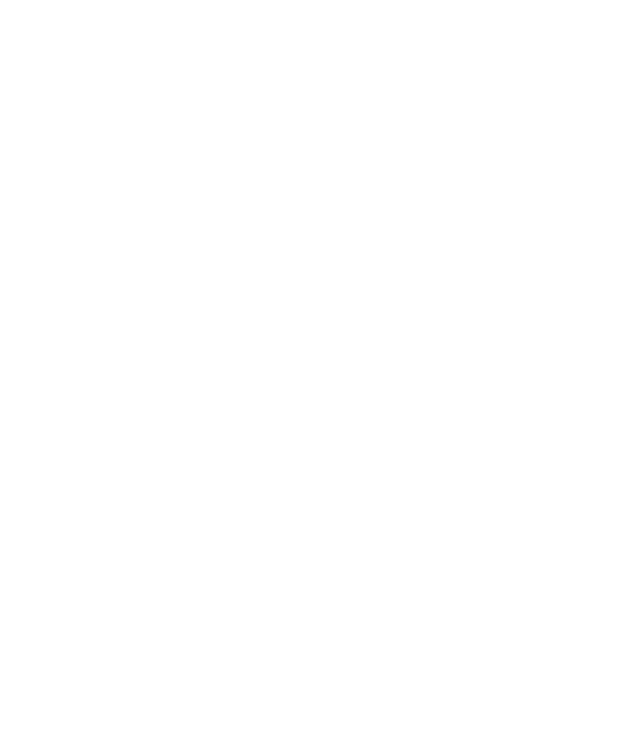
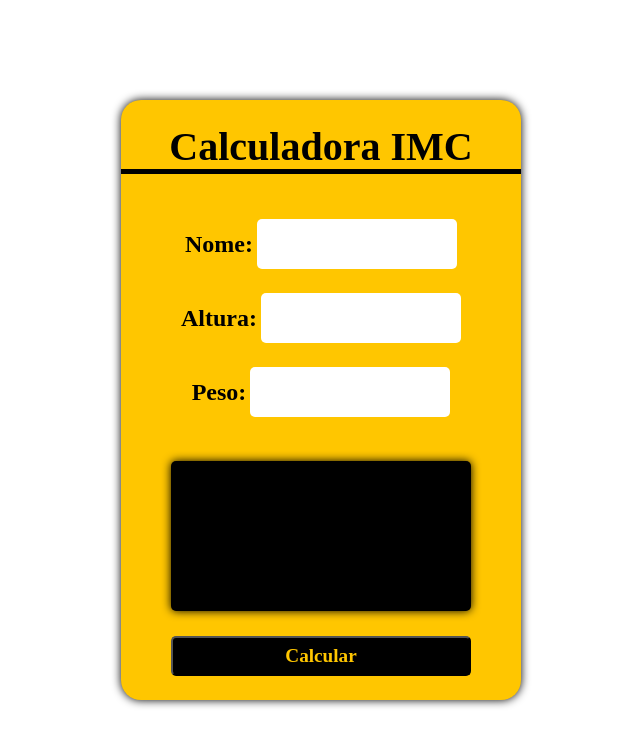
Before and after one commit to jeffynunes09/calculadora, a plain HTML site: page index.html in a window 1280 px wide. Shown: the whole page, without its empty margins (319-959 px from the left). Drawn offline with Linux system fonts and the light colour scheme.

Commit message:
arquivos

```diff
--- a/index.html
+++ b/index.html
@@ -1,12 +1,40 @@
 <!DOCTYPE html>
-<html lang="en">
+<html lang="pt-BR">
+
 <head>
     <meta charset="UTF-8">
-    <meta http-equiv="X-UA-Compatible" content="IE=edge">
     <meta name="viewport" content="width=device-width, initial-scale=1.0">
-    <title>Document</title>
+    <title>Calculadora IMC</title>
+    <link rel="stylesheet" href="./style.css">
 </head>
+
 <body>
+    <main>
+        <div class="container">
+            <h1>Calculadora IMC</h1>
 
+
+            <div class="input">
+                <label>Nome:</label>
+                <input type="text" id='nome'>
+            </div>
+            <div class="input">
+                <label>Altura:</label>
+                <input type="number" id="altura">
+            </div>
+            <div class="input">
+                <label>Peso:</label>
+                <input type="number" id="peso">
+            </div>
+
+            <div class="result" id='resultado'></div>
+            <button id="calcular">Calcular</button>
+        </div>
+
+
+    </main>
+
+    <script src="./main.js"></script>
 </body>
+
 </html>
--- a/main.js
+++ b/main.js
@@ -0,0 +1,41 @@
+// variavel global //
+const calcular = document.getElementById('calcular');
+
+
+function IMC() {
+    // variaveis //
+    const nome = document.getElementById('nome').value;
+    const altura = document.getElementById('altura').value;
+    const peso = document.getElementById('peso').value;
+    const resultado = document.getElementById('resultado');
+
+
+    if (nome !== '' && altura !== '' && peso !== '') {
+
+        const valorIMC = (peso / (altura * altura)).toFixed(1);
+
+        let classificacao = '';
+
+        if (valorIMC < 18.5) {
+            classificacao = 'abaixo do peso.';
+        } else if (valorIMC < 25) {
+            classificacao = 'com peso ideal. Parabéns!!!';
+        } else if (valorIMC < 30) {
+            classificacao = 'levemente acima do peso.';
+        } else if (valorIMC < 35) {
+            classificacao = 'com obesidade grau I.';
+        } else if (valorIMC < 40) {
+            classificacao = 'com obesidade grau II';
+        } else {
+            classificacao = 'com obesidade grau III. Cuidado!!';
+        }
+
+        resultado.textContent = `${nome} seu IMC é ${valorIMC} e você está ${classificacao}`;
+
+    } else {
+        resultado.textContent = 'Preencha todos os campos!!!';
+    }
+
+}
+
+calcular.addEventListener("click", IMC);
--- a/style.css
+++ b/style.css
@@ -0,0 +1,79 @@
+* {
+    margin: 0;
+    padding: 0;
+    box-sizing: border-box;
+    text-decoration: none;
+}
+
+main {
+    display: flex;
+    width: 100vw;
+    height: 100vh;
+    justify-content: center;
+    align-items: center;
+
+}
+
+.container {
+    display: flex;
+    flex-direction: column;
+    background: rgb(255, 198, 0);
+    width: 400px;
+    height: 600px;
+    align-items: center;
+    justify-content: space-evenly;
+    border-radius: 20px;
+    box-shadow: 0 0 10px black;
+}
+
+h1 {
+    font: bold 2.5rem serif;
+    display: flex;
+    justify-content: center;
+    align-items: center;
+    width: 100%;
+    height: 50px;
+    border-bottom: solid 5px black;
+    margin-bottom: 20px;
+}
+
+.input input {
+    width: 200px;
+    height: 50px;
+    border-radius: 5px;
+    border: none;
+    outline: 0;
+    font: bold 1.5rem serif;
+    text-align: center;
+}
+
+.input label {
+    font: bold 1.5rem serif;
+}
+
+button {
+    width: 300px;
+    height: 40px;
+    font: bold 1.2rem serif;
+    background: #000;
+    color: rgb(255, 198, 0);
+    outline: none;
+    border-radius: 5px;
+    cursor: pointer;
+}
+
+.result {
+    display: flex;
+    margin-top: 20px;
+    align-items: center;
+    width: 300px;
+    height: 150px;
+    border-radius: 5px;
+    font: italic 1.5rem serif;
+    box-shadow: 0px 0px 10px black;
+    background: #000;
+    color: rgb(255, 198, 0);
+    padding: 20px;
+    box-sizing: border-box;
+    user-select: none;
+}
```
